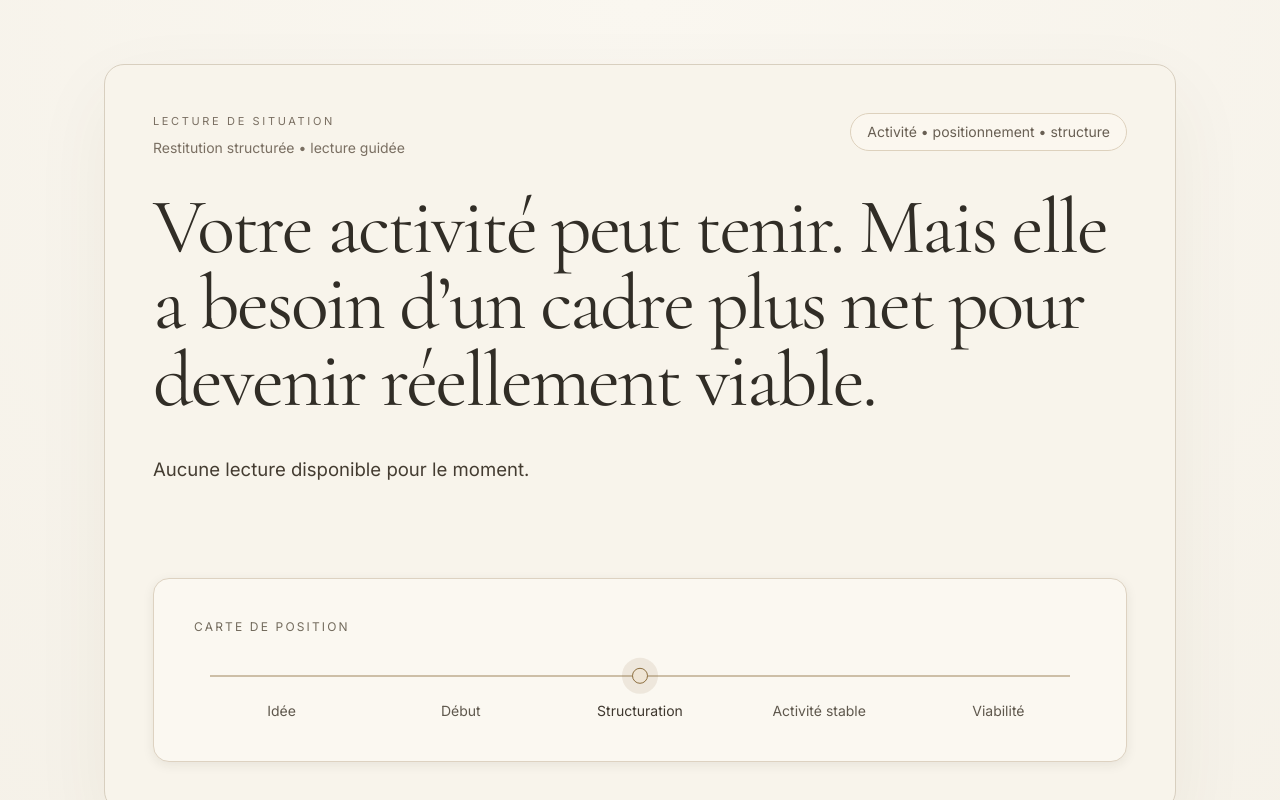
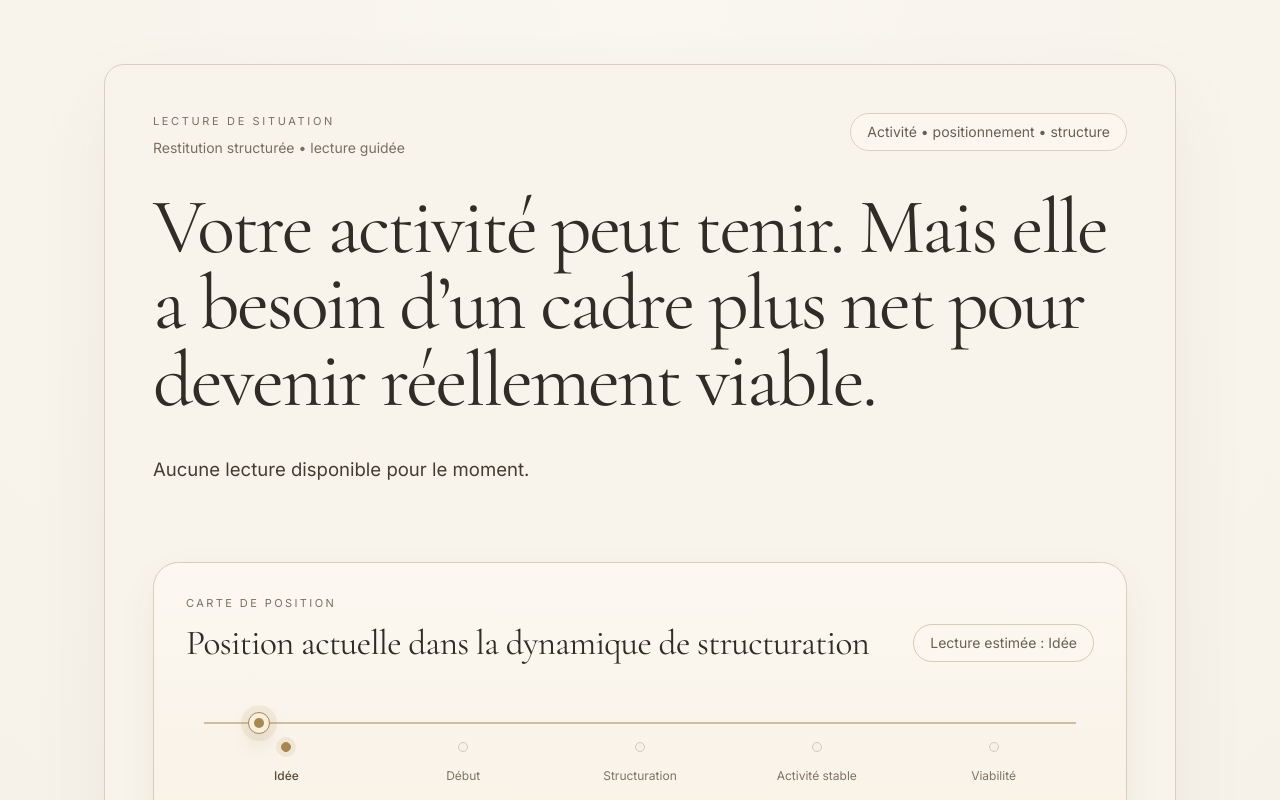
Before and after one commit to arnaudcrestey/viabilite-activite, a Next.js app: page /lecture in a window 1280 px wide. Shown: the top 800 px of the page. Built offline with nearby package versions, Linux system fonts and the light colour scheme.

Commit message:
Update progress-map.tsx

```diff
--- a/components/progress-map.tsx
+++ b/components/progress-map.tsx
@@ -1,46 +1,132 @@
-"use client";
-
 import { useMemo } from "react";
 
-type ProgressMapProps = {
+type Props = {
   activityStage: string;
 };
 
-const steps = ["Idée", "Début", "Structuration", "Activité stable", "Viabilité"];
+const STAGES = [
+  { label: "Idée", x: 8 },
+  { label: "Début", x: 28 },
+  { label: "Structuration", x: 50 },
+  { label: "Activité stable", x: 74 },
+  { label: "Viabilité", x: 92 },
+];
 
-function getStepIndex(activityStage: string) {
-  const stage = activityStage.toLowerCase();
-  if (stage.includes("initialisation") || stage.includes("lancer")) return 1;
-  if (stage.includes("engagée") || stage.includes("irrégulière")) return 2;
-  if (stage.includes("solide") || stage.includes("stabilité")) return 3;
-  if (stage.includes("viable") || stage.includes("durable")) return 4;
-  return 2;
-}
-
-export function ProgressMap({ activityStage }: ProgressMapProps) {
-  const stepIndex = useMemo(() => getStepIndex(activityStage), [activityStage]);
-  const positions = [0, 25, 50, 75, 100];
+export function ProgressMap({ activityStage }: Props) {
+  const stage = useMemo(() => resolveStage(activityStage), [activityStage]);
 
   return (
-    <section className="panel-soft mt-10 p-6 md:mt-14 md:p-10">
-      <p className="text-xs uppercase tracking-[0.18em] text-[#736b5d]">Carte de position</p>
+    <section className="mt-8 rounded-[1.6rem] border border-[#d9cdb9] bg-[linear-gradient(180deg,#fcf8f1_0%,#f7f0e3_100%)] px-6 py-6 shadow-[0_16px_40px_rgba(95,71,35,0.06)] md:mt-10 md:px-8 md:py-8">
+      <div className="flex flex-col gap-5 md:flex-row md:items-end md:justify-between">
+        <div>
+          <p className="text-[11px] uppercase tracking-[0.22em] text-[#7b7062]">
+            Carte de position
+          </p>
+          <h2 className="mt-3 font-serif text-[1.7rem] leading-[1.08] tracking-[-0.02em] text-ink md:text-[2.2rem]">
+            Position actuelle dans la dynamique de structuration
+          </h2>
+        </div>
 
-      <div className="relative mt-10 px-1 md:px-4">
-        <div className="h-[2px] w-full bg-[#cdbfa7]" />
-
-        <div
-          className="absolute top-0 h-4 w-4 -translate-x-1/2 -translate-y-[45%] rounded-full border border-[#8d6f40] bg-[#efe5d5] shadow-[0_0_0_10px_rgba(141,111,64,0.12)] motion-safe:animate-[mapPulse_900ms_ease-out]"
-          style={{ left: `${positions[stepIndex]}%` }}
-        />
+        <div className="rounded-full border border-[#d8cab3] bg-[#fbf7ef] px-4 py-2 text-sm text-[#6a6053]">
+          Lecture estimée : {stage.label}
+        </div>
       </div>
 
-      <div className="mt-6 grid grid-cols-5 gap-1 text-center text-[11px] text-[#5f584d] md:text-sm">
-        {steps.map((step, index) => (
-          <span key={step} className={index === stepIndex ? "text-[#3f382f]" : ""}>
-            {step}
-          </span>
-        ))}
+      <div className="mt-8">
+        <div className="relative px-2 md:px-4">
+          <div className="absolute left-[2%] right-[2%] top-[28px] h-[2px] bg-[#cfbea1]" />
+
+          <div
+            className="absolute top-[18px] h-[22px] w-[22px] -translate-x-1/2 rounded-full border border-[#ab8750] bg-[#f7efdf] shadow-[0_0_0_7px_rgba(171,135,80,0.11),0_10px_20px_rgba(120,90,43,0.15)]"
+            style={{ left: `${stage.x}%` }}
+          >
+            <div className="absolute inset-[5px] rounded-full bg-[#ab8750]" />
+          </div>
+
+          <div className="relative grid grid-cols-5 gap-2 pt-12">
+            {STAGES.map((item) => {
+              const active = item.label === stage.label;
+              const passed = item.x < stage.x;
+
+              return (
+                <div key={item.label} className="text-center">
+                  <div
+                    className={[
+                      "mx-auto h-2.5 w-2.5 rounded-full border transition-all duration-300",
+                      active
+                        ? "border-[#ab8750] bg-[#ab8750] shadow-[0_0_0_5px_rgba(171,135,80,0.12)]"
+                        : passed
+                        ? "border-[#c5ad85] bg-[#dcc7a6]"
+                        : "border-[#d6cab8] bg-[#f7f2e8]",
+                    ].join(" ")}
+                  />
+                  <p
+                    className={[
+                      "mt-4 text-[11px] leading-relaxed md:text-xs",
+                      active
+                        ? "font-medium text-[#5a4b37]"
+                        : "text-[#7f7365]",
+                    ].join(" ")}
+                  >
+                    {item.label}
+                  </p>
+                </div>
+              );
+            })}
+          </div>
+        </div>
+
+        <div className="mt-7 rounded-[1.2rem] border border-[#dfd2be] bg-[#fdf9f1] px-5 py-4 md:px-6">
+          <p className="text-sm leading-[1.8] text-[#4a4237] md:text-[15px]">
+            Cette carte situe votre activité non comme un score, mais comme un
+            niveau de structuration actuellement perceptible à partir de votre
+            situation, de vos tensions et de votre degré de clarification.
+          </p>
+        </div>
       </div>
     </section>
   );
 }
+
+function resolveStage(activityStage: string) {
+  const text = activityStage.toLowerCase();
+
+  if (
+    text.includes("viable") ||
+    text.includes("très solide") ||
+    text.includes("très stable")
+  ) {
+    return STAGES[4];
+  }
+
+  if (
+    text.includes("stable") ||
+    text.includes("cadre explicite") ||
+    text.includes("activité lisible") ||
+    text.includes("soutenable")
+  ) {
+    return STAGES[3];
+  }
+
+  if (
+    text.includes("structure") ||
+    text.includes("structuration") ||
+    text.includes("positionnement") ||
+    text.includes("clarifier") ||
+    text.includes("cadre")
+  ) {
+    return STAGES[2];
+  }
+
+  if (
+    text.includes("début") ||
+    text.includes("premiers clients") ||
+    text.includes("premières demandes") ||
+    text.includes("préparation") ||
+    text.includes("traction")
+  ) {
+    return STAGES[1];
+  }
+
+  return STAGES[0];
+}
```
